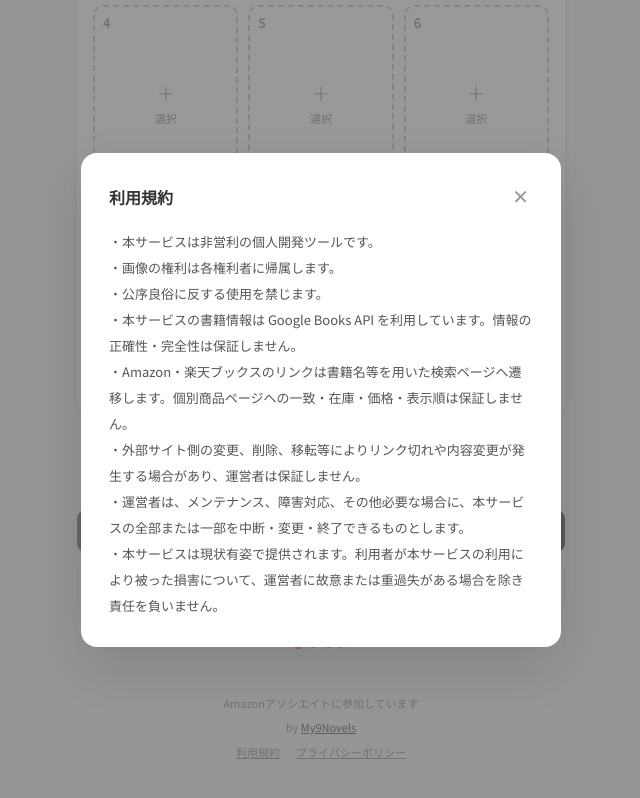
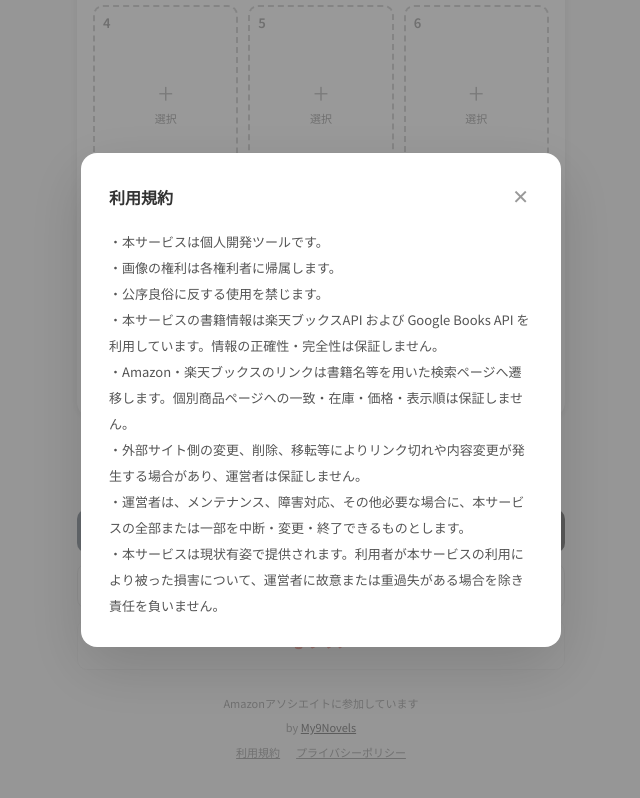
Before and after one commit to monayoblog/my9novels, a React (Vite) app: page / in a window 1280 px wide. Both pictures are taken after a click on the button "利用規約". Shown: the part 443-1241 px from the top of the page, without its empty margins (319-959 px from the left). Built offline with nearby package versions, Linux system fonts and the light colour scheme.

Commit message:
Update App.jsx

```diff
--- a/src/App.jsx
+++ b/src/App.jsx
@@ -973,10 +973,10 @@ export default function App() {
               >✕</button>
             </div>
             <div style={{ fontSize: 13, color: "#555", lineHeight: 2 }}>
-              <p>・本サービスは非営利の個人開発ツールです。</p>
+              <p>・本サービスは個人開発ツールです。</p>
               <p>・画像の権利は各権利者に帰属します。</p>
               <p>・公序良俗に反する使用を禁じます。</p>
-              <p>・本サービスの書籍情報は Google Books API を利用しています。情報の正確性・完全性は保証しません。</p>
+              <p>・本サービスの書籍情報は楽天ブックスAPI および Google Books API を利用しています。情報の正確性・完全性は保証しません。</p>
               <p>・Amazon・楽天ブックスのリンクは書籍名等を用いた検索ページへ遷移します。個別商品ページへの一致・在庫・価格・表示順は保証しません。</p>
               <p>・外部サイト側の変更、削除、移転等によりリンク切れや内容変更が発生する場合があり、運営者は保証しません。</p>
               <p>・運営者は、メンテナンス、障害対応、その他必要な場合に、本サービスの全部または一部を中断・変更・終了できるものとします。</p>
@@ -1002,7 +1002,7 @@ export default function App() {
               <p>・本サービスは、ユーザーが入力した書籍の選択情報・コメント・名前をブラウザ上でのみ処理し、外部サーバーへの送信・保存は行いません。</p>
               <p>・共有URL機能を利用した場合、選択データはURL内に含まれます。URLを共有した相手がその内容を閲覧できます。</p>
               <p style={{ fontWeight: 600, marginTop: 12, marginBottom: 4 }}>外部サービス</p>
-              <p>・書籍情報の取得に Google Books API を使用しています。Google のプライバシーポリシーが適用されます。</p>
+              <p>・書籍情報の取得に楽天ブックスAPI および Google Books API を使用しています。各サービスのプライバシーポリシーが適用されます。</p>
               <p>・Amazonアソシエイトプログラムに参加しており、リンク経由の購入に対して紹介料が発生する場合があります。</p>
               <p>・楽天アフィリエイトプログラムに参加しており、リンク経由の購入に対して紹介料が発生する場合があります。</p>
               <p>・アクセス解析のため、Google Analytics 等の解析ツールを導入する場合があります。</p>
```
